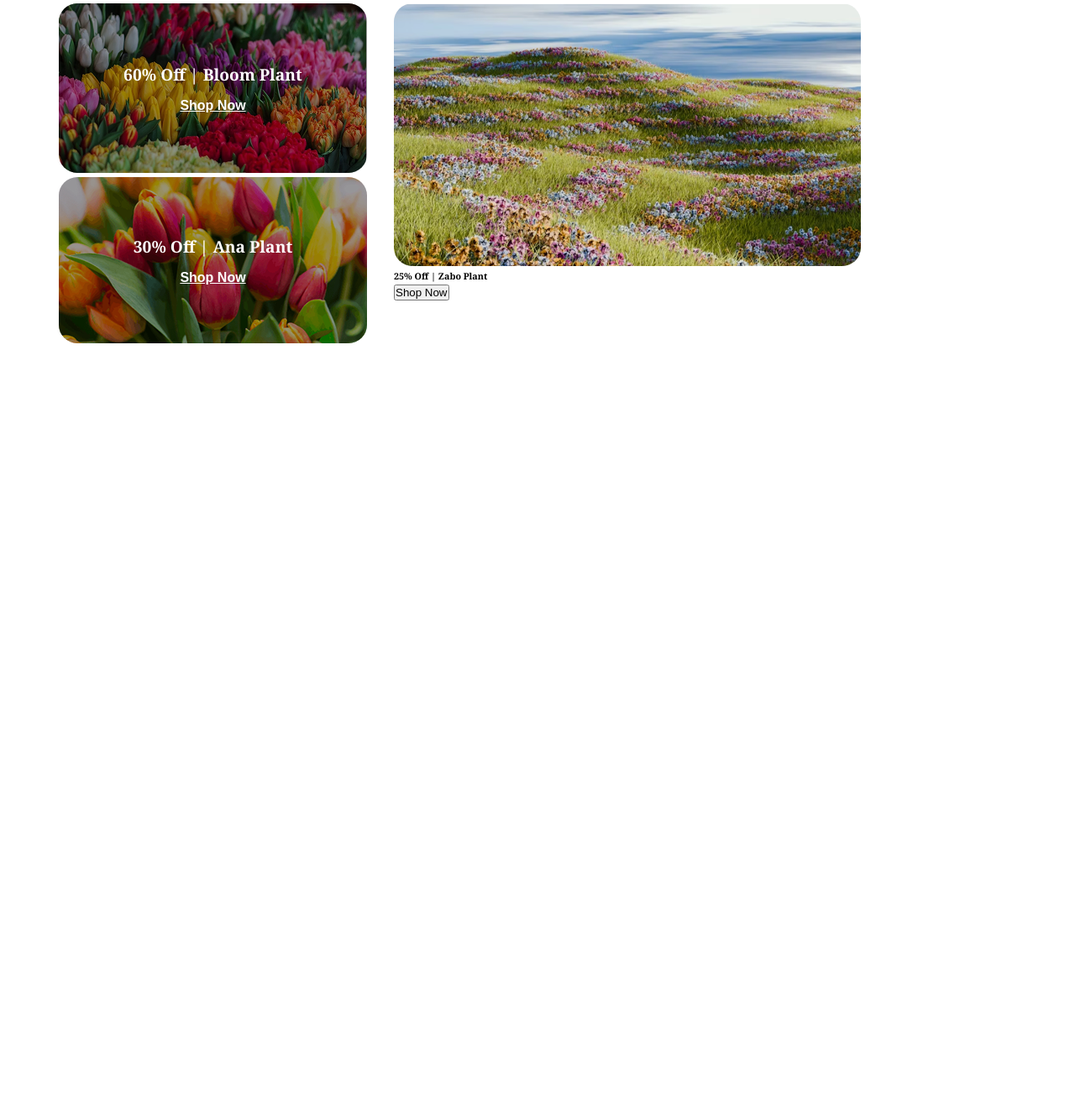
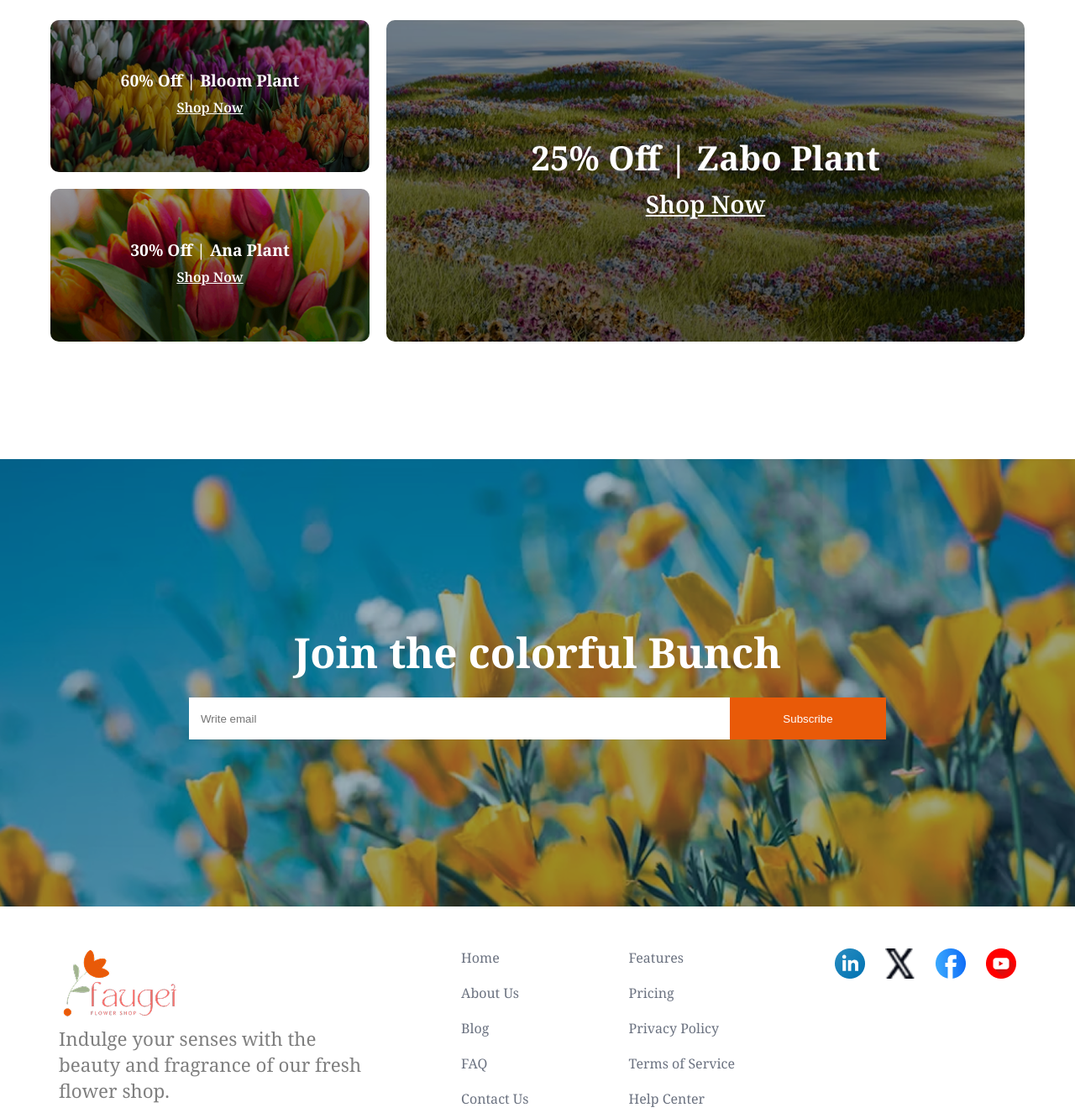
Before and after one commit to sazzad5232/assignment-2-work, a plain HTML site: page index.html in a window 1280 px wide. Shown: the part 2928-4260 px from the top of the page at 84% size. Before the commit the page ends 3342 px from the top, so only its background shows below. Drawn offline with Linux system fonts and the light colour scheme.

Commit message:
webpage done for web

```diff
--- a/index.html
+++ b/index.html
@@ -167,35 +167,101 @@
       </section>
       <!-- Latest Deals picture -->
       <section>
-        <div class="latest-deals-picture flex con-all">
-          <div class="b-2pic">
-            <div class="picture-2-1-con">
-              <img src="./assets/deal-bloom.png" alt="Background Image" />
-              <div class="pic-2-1-text">
-                <h6>60% Off | Bloom Plant</h6>
-                <button>Shop Now</button>
-              </div>
+        <div class="latest-deals-picture con-all">
+          <div class="left-con">
+            <div
+              class="picture"
+              style="
+                background-image: linear-gradient(
+                    to bottom,
+                    rgba(0, 0, 0, 0.4),
+                    rgba(0, 0, 0, 0.6)
+                  ),
+                  url(./assets/deal-bloom.png);
+              "
+            >
+              <h2>60% Off | Bloom Plant</h2>
+              <a href="#">Shop Now</a>
             </div>
-            <div class="picture-2-1-con">
-              <img src="./assets/deal-ana.png" alt="Background Image" />
-              <div class="pic-2-1-text">
-                <h6>30% Off | Ana Plant</h6>
-                <button>Shop Now</button>
-              </div>
+            <div
+              class="picture"
+              style="
+                background-image: linear-gradient(
+                    to bottom,
+                    rgba(0, 0, 0, 0.4),
+                    rgba(0, 0, 0, 0.6)
+                  ),
+                  url(./assets/deal-ana.png);
+              "
+            >
+              <h2>30% Off | Ana Plant</h2>
+              <a href="#">Shop Now</a>
             </div>
           </div>
-          <div class="b-1pic">
-            <div class="picture-2-con">
-              <img src="./assets/deal-zabo.png" alt="" />
-              <div class="pic-2-text">
-                <h6>25% Off | Zabo Plant</h6>
-                <button>Shop Now</button>
-              </div>
-            </div>
+          <div
+            class="picture"
+            style="
+              background-image: linear-gradient(
+                  to bottom,
+                  rgba(0, 0, 0, 0.4),
+                  rgba(0, 0, 0, 0.6)
+                ),
+                url(./assets/deal-zabo.png);
+            "
+          >
+            <h2 class="pic-2">25% Off | Zabo Plant</h2>
+            <a class="link-2" href="#">Shop Now</a>
+          </div>
+        </div>
+      </section>
+      <!-- colorful bunch -->
+      <section class="clr-con">
+        <div class="colorful-bunch">
+          <h2>Join the colorful Bunch</h2>
+          <div class="email-con flex">
+            <input type="email" name="" id="" placeholder="Write email" />
+            <button>Subscribe</button>
           </div>
         </div>
       </section>
     </main>
-    <footer></footer>
+    <footer>
+      <section>
+        <div class="footer-con con-all flex">
+          <div class="footer-logo">
+            <img src="./assets/logo.png" alt="" />
+            <p>
+              Indulge your senses with the <br />
+              beauty and fragrance of our fresh <br />
+              flower shop.
+            </p>
+          </div>
+          <div class="home-con">
+            <ul>
+              <li><a href="">Home</a></li>
+              <li><a href="">About Us</a></li>
+              <li><a href="">Blog</a></li>
+              <li><a href="">FAQ</a></li>
+              <li><a href="">Contact Us</a></li>
+            </ul>
+          </div>
+          <div class="home-con">
+            <ul>
+              <li><a href="">Features</a></li>
+              <li><a href="">Pricing</a></li>
+              <li><a href="">Privacy Policy</a></li>
+              <li><a href="">Terms of Service</a></li>
+              <li><a href="">Help Center</a></li>
+            </ul>
+          </div>
+          <div class="social-media-con">
+            <img src="./assets/icon-linkedin.png" alt="" />
+            <img src="./assets/icon-twitter.png" alt="" />
+            <img src="./assets/icon-facebook.png" alt="" />
+            <img src="./assets/icon-youtube.png" alt="" />
+          </div>
+        </div>
+      </section>
+    </footer>
   </body>
 </html>
--- a/style.css
+++ b/style.css
@@ -211,62 +211,120 @@ nav ul li:nth-child(1) a {
 
 /* Latest Deals picture */
 .latest-deals-picture {
-  flex-direction: row;
+  display: grid;
+  grid-template-columns: 1fr 2fr;
+  gap: 20px;
+  max-width: 1200px;
+  height: 423.13px;
+  margin: auto;
+  padding: 20px;
 }
-.picture-2-1-con {
-  position: relative;
-  display: inline-block;
+.left-con {
+  display: grid;
+  grid-template-rows: 1fr 1fr;
+  gap: 20px;
 }
-.picture-2-1-con img {
-  display: block;
-  max-width: 100%;
-  height: auto;
-  border-radius: 22px;
+.picture {
+  background-size: cover;
+  background-position: center;
+  border-radius: 10px;
+  color: white;
+  display: flex;
+  flex-direction: column;
+  justify-content: center;
+  align-items: center;
+  padding: 20px;
+  height: 100%;
 }
-.pic-2-1-text {
-  position: absolute;
-  top: 0;
-  left: 0;
-  width: 100%;
-  height: 100%;
-  display: flex;
-  align-items: center;
-  justify-content: center;
-  border-radius: 22px;
-  flex-direction: column;
-  gap: 15px;
-  background: rgba(0, 0, 0, 0.4);
-}
-.pic-2-1-text h6 {
-  color: white;
-  font-size: 1rem;
-  text-shadow: 1px, 1px 3px rgba(0, 0, 0, 0.7);
+.picture h2 {
   font-size: 1.2rem;
   font-weight: 700;
 }
-.pic-2-1-text button {
-  text-decoration: underline;
-  background: transparent;
+.picture .pic-2 {
+  font-weight: 700;
+  font-size: 2.5rem;
+}
+.picture a {
+  color: white;
   font-size: 1rem;
   font-weight: 600;
+  padding: 8px 16px;
+}
+.picture .link-2 {
+  font-weight: 600;
+  font-size: 1.8rem;
+}
+/* colorful-bunch */
+.clr-con {
+  margin: 0;
+  padding: 0;
+  width: 100%;
+  height: 533px;
+  background-image: url(./assets/news-letter-bg.png);
+  background-size: cover;
+  background-repeat: no-repeat;
+  background-position: center;
+  margin-top: 120px;
+  margin-bottom: 50px;
+  display: flex;
+  flex-direction: column;
+  justify-content: center;
+  align-items: center;
+}
+.colorful-bunch {
+  width: 830px;
+  height: 141px;
+  text-align: center;
+}
+.colorful-bunch h2 {
+  padding-bottom: 20px;
+  font-size: 3.1rem;
+  font-weight: 700;
+  color: #ffffff;
+}
+.colorful-bunch input {
+  width: 644px;
+  height: 50px;
   border: none;
-  color: white;
-  cursor: pointer;
+  padding-left: 14px;
 }
-.b-2pic {
-  max-width: 35%;
+.colorful-bunch button {
+  width: 186px;
+  height: 50px;
+  background-color: #e95a08;
+  color: #ffffff;
+  border: none;
 }
-.b-1pic {
-  max-width: 100%;
+
+/* footer section */
+.footer-con {
+  justify-content: space-between;
+  margin-bottom: 50px;
 }
-.picture-2-con {
-  max-width: 75%;
+.footer-logo img {
+  margin: 0px 5px;
+  padding-bottom: 4px;
 }
-.picture-2-con img {
-  position: relative;
-  display: inline-block;
-  max-width: 100%;
-  height: 100%;
-  height: max-content;
-  border-radius: 22px;
+.footer-logo p {
+  font-size: 1.4rem;
+  font-weight: 400;
+  color: #00000080;
 }
+.home-con ul {
+  display: flex;
+  flex-direction: column;
+  gap: 20px;
+  list-style: none;
+}
+.home-con ul li a {
+  text-decoration: none;
+  color: #6b7280;
+}
+.social-media-con {
+  display: flex;
+  gap: 24px;
+}
+.social-media-con img {
+  width: 36px;
+  height: 36px;
+}
```
